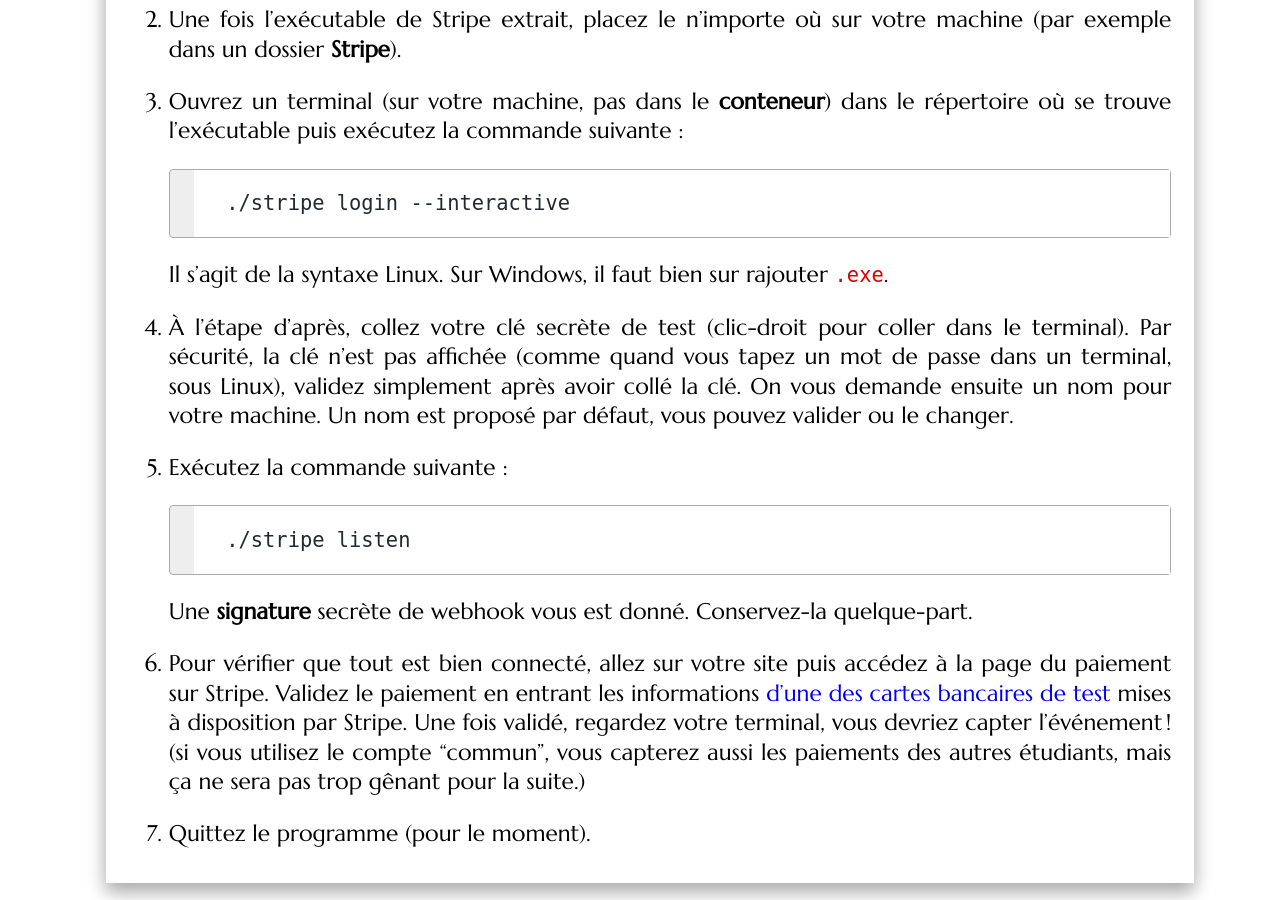
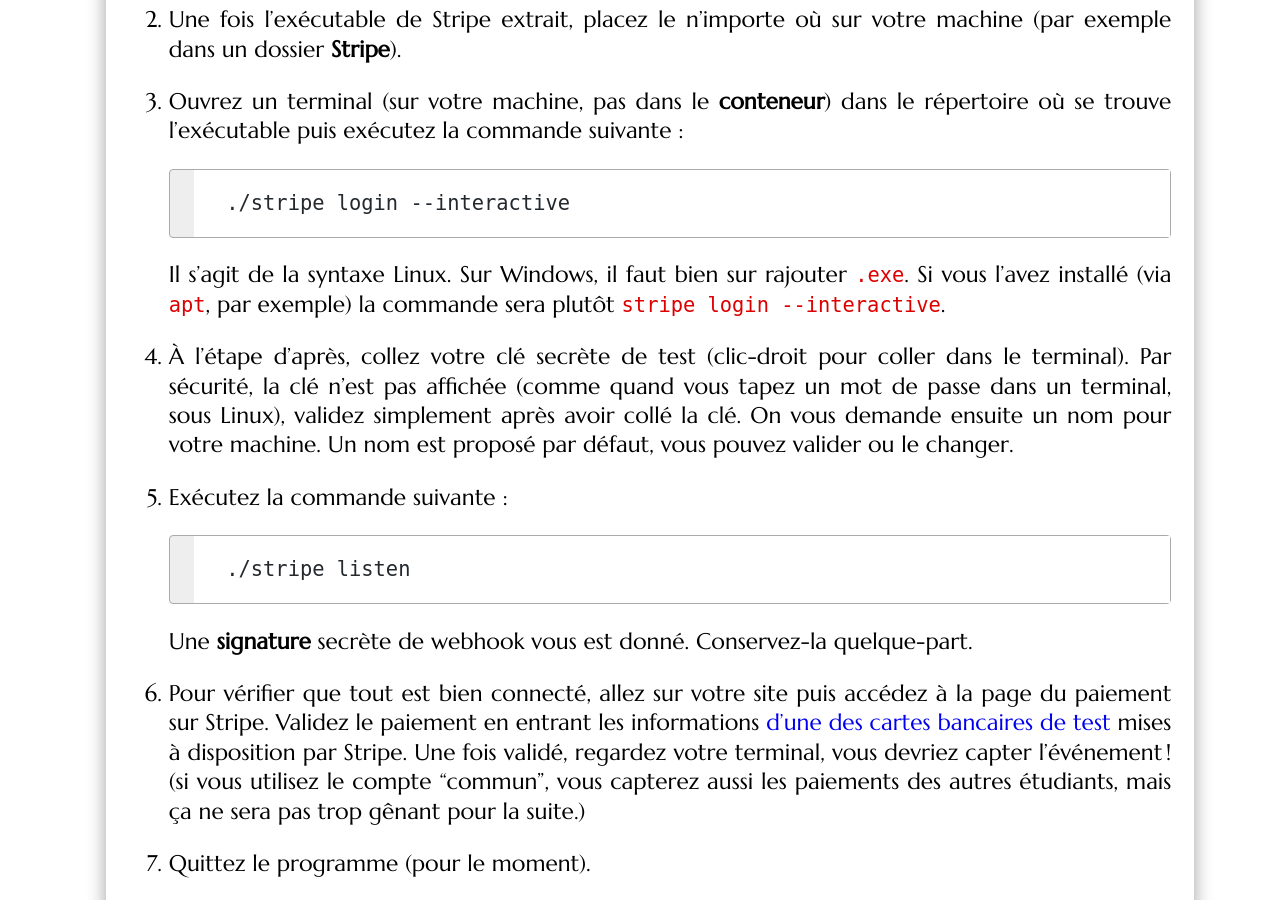
Before and after one commit to mgasquet/R5.A.05-ProgrammationAvancee-Web, a Jekyll site: the page built from tutorials/tutorial3.md, in a window 1280 px wide and 900 px high, scrolled down 43072 px. Built offline with Jekyll 4.4.1, drawn with Linux system fonts in a browser that asks for light colours; some web fonts are replaced.

Commit message:
Update tutorial3.md

````diff
--- a/tutorials/tutorial3.md
+++ b/tutorials/tutorial3.md
@@ -1222,7 +1222,7 @@ Dans un premier temps, nous allons voir comment installer et configurer cet outi
     ./stripe login --interactive
     ```
 
-    Il s'agit de la syntaxe Linux. Sur Windows, il faut bien sur rajouter `.exe`.
+    Il s'agit de la syntaxe Linux. Sur Windows, il faut bien sur rajouter `.exe`. Si vous l'avez installé (via `apt`, par exemple) la commande sera plutôt `stripe login --interactive`.
 
 4. À l'étape d'après, collez votre clé secrète de test (clic-droit pour coller dans le terminal). Par sécurité, la clé n'est pas affichée (comme quand vous tapez un mot de passe dans un terminal, sous Linux), validez simplement après avoir collé la clé. On vous demande ensuite un nom pour votre machine. Un nom est proposé par défaut, vous pouvez valider ou le changer.
 
````
